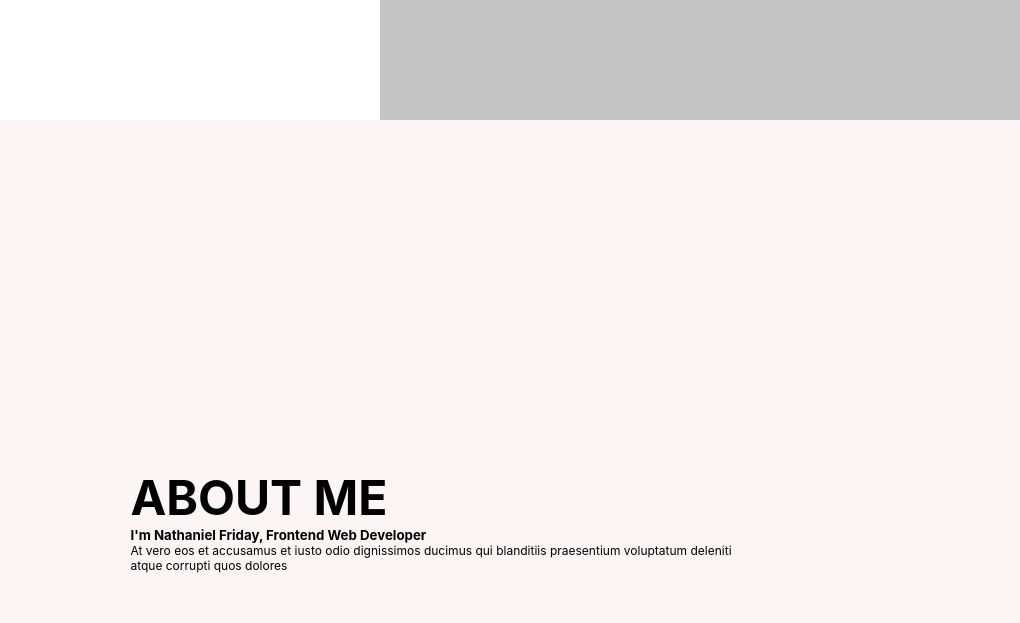
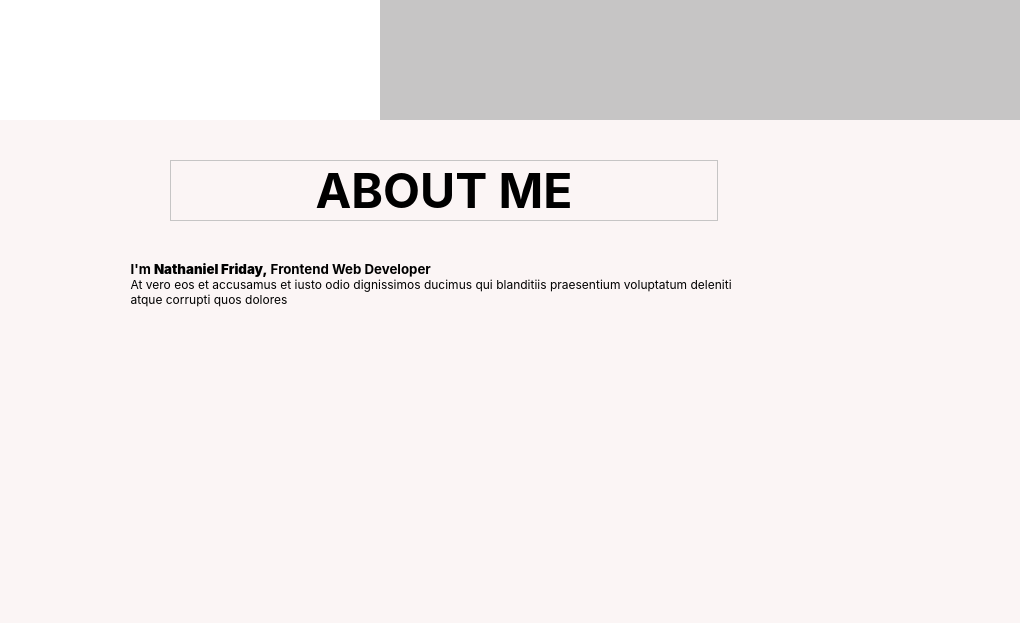
Before and after one commit to Natty1426/PORTFOLIO, a plain HTML site: page index.html in a window 1280 px wide. Shown: the part 680-1303 px from the top of the page, 260-1280 px from the left. Drawn offline with Linux system fonts and the light colour scheme.

Commit message:
Made minor modifications to the second page

```diff
--- a/css/main.css
+++ b/css/main.css
@@ -163,10 +163,28 @@ p{
     width: 70%;
     display: flex;
     justify-content: center;
-    align-items: center;
 }
 
 .aboutMe{
     width: 70%;
 
 }
+
+.aboutMe .div{
+    border: 1px solid var(--bg-grey);
+    margin: var(--spacing-xxl);
+}
+
+.aboutMe h1{
+     font-size: var(--font-size-xl);
+     text-align: center;
+}
+
+.aboutMe span{
+    font-weight: 900;
+}
+
+
+.aboutMe p, h5{
+    text-align: left;
+}
--- a/index.html
+++ b/index.html
@@ -58,12 +58,12 @@
         </div>
         <div class="aboutMePage">
             <div class="aboutMe">
-                <h1>ABOUT ME</h1>
-                <h5> I'm <span>Nathaniel Friday,</span> Frontend Web Developer</h5>
+                <div class="div"><h1>ABOUT ME</h1></div>
+                <div class="paragraph"></div><h5> I'm <span>Nathaniel Friday,</span> Frontend Web Developer</h5>
 
                 <p>At vero eos et accusamus et iusto odio dignissimos ducimus qui
                 blanditiis praesentium voluptatum deleniti atque corrupti quos dolores
-                </p>
+                </p></div>
 
             </div>
 
```
